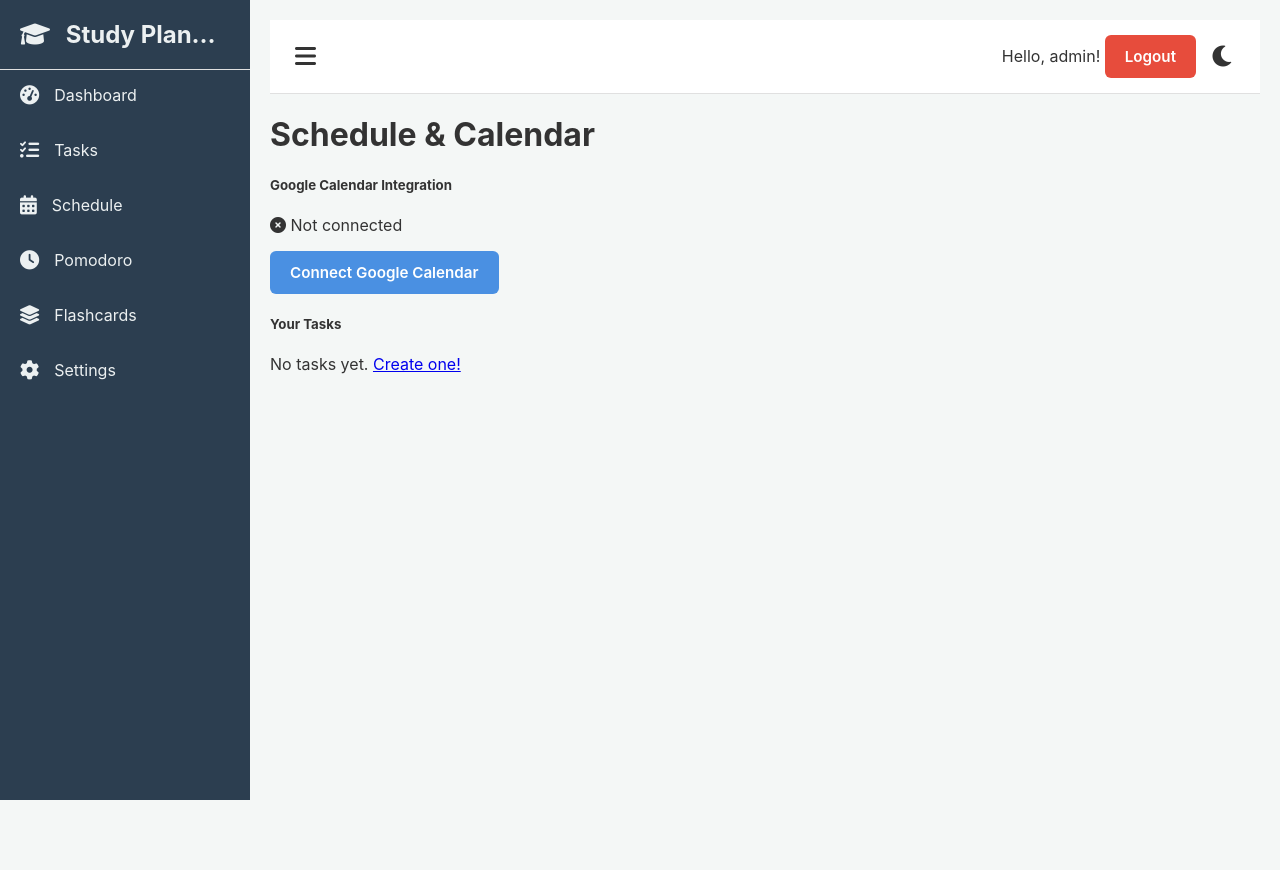
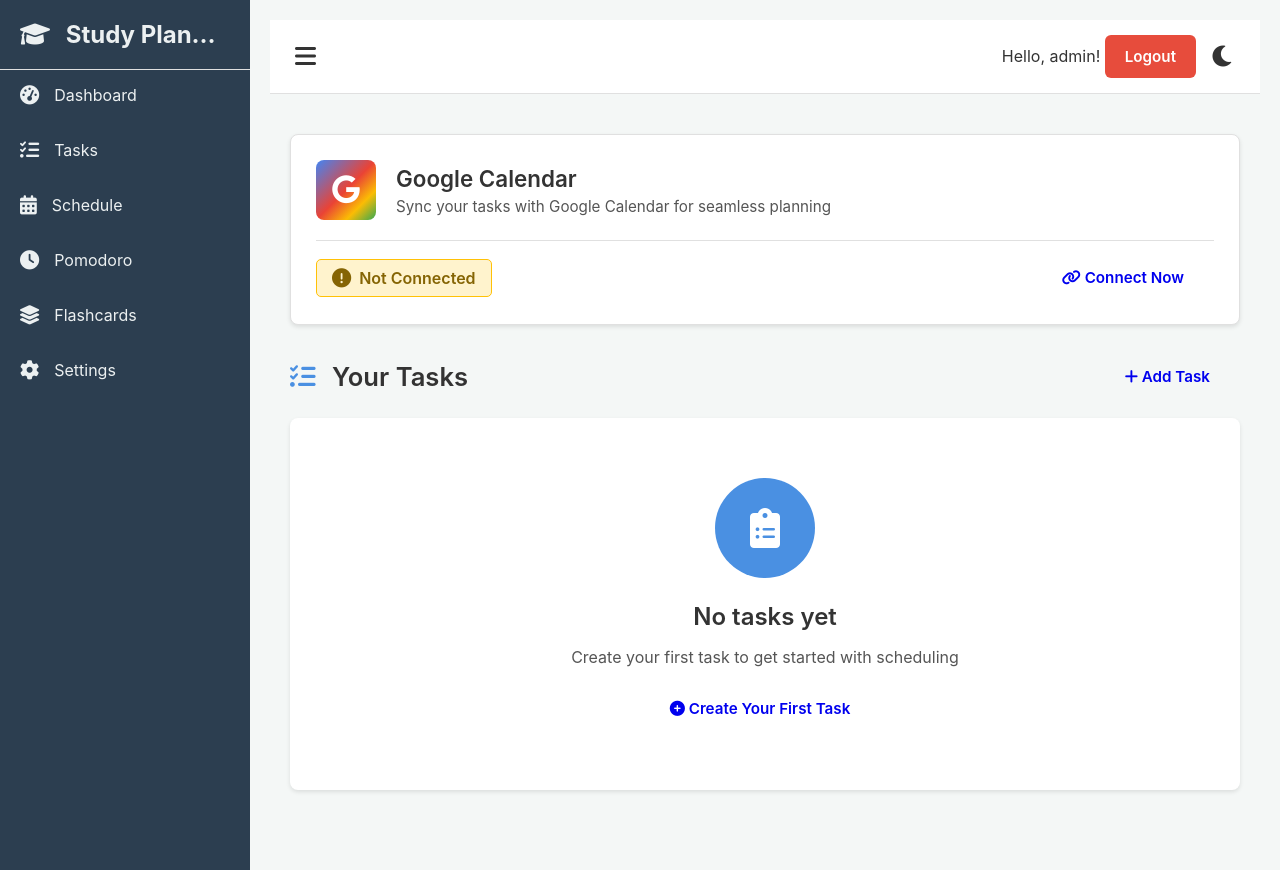
Before and after one commit to StudyPlannerJM/Final-project, a Flask app: page /schedule in a window 1280 px wide. Before the commit the page ends 800 px from the top, so only its background shows below. Run offline with Flask 3, Linux system fonts and the light colour scheme; a user stored in the database is signed in.

Commit message:
style added to schedule/calendar

```diff
--- /dev/null
+++ b/app/static/css/schedule.css
@@ -0,0 +1,531 @@
+/* Schedule & Calendar Page */
+.schedule-container {
+    padding: 20px;
+}
+
+/* Google Calendar Integration Card */
+.calendar-integration-card {
+    background-color: var(--bg-color-secondary);
+    border-radius: 8px;
+    padding: 25px;
+    margin-bottom: 30px;
+    box-shadow: 0 2px 4px rgba(0, 0, 0, 0.1);
+    border: 1px solid var(--border-color);
+}
+
+.integration-header {
+    display: flex;
+    align-items: center;
+    gap: 20px;
+    margin-bottom: 20px;
+}
+
+.integration-icon {
+    width: 60px;
+    height: 60px;
+    background: linear-gradient(135deg, #4285f4 0%, #ea4335 50%, #fbbc04 75%, #34a853 100%);
+    border-radius: 8px;
+    display: flex;
+    align-items: center;
+    justify-content: center;
+    flex-shrink: 0;
+}
+
+.integration-icon i {
+    font-size: 1.8rem;
+    color: white;
+}
+
+.integration-info h3 {
+    margin: 0 0 5px 0;
+    font-size: 1.4rem;
+    font-weight: 600;
+    color: var(--text-color-primary);
+}
+
+.integration-info p {
+    margin: 0;
+    color: var(--text-color-secondary);
+    font-size: 0.95rem;
+}
+
+.integration-status {
+    display: flex;
+    align-items: center;
+    justify-content: space-between;
+    padding-top: 15px;
+    border-top: 1px solid var(--border-color);
+    gap: 15px;
+}
+
+.status-indicator {
+    display: inline-flex;
+    align-items: center;
+    gap: 8px;
+    font-weight: 600;
+    padding: 8px 15px;
+    border-radius: 5px;
+}
+
+.status-indicator.connected {
+    background-color: #d1ecf1;
+    color: #0c5460;
+    border: 1px solid #17a2b8;
+}
+
+.status-indicator.disconnected {
+    background-color: #fff3cd;
+    color: #856404;
+    border: 1px solid #ffc107;
+}
+
+body.dark-theme .status-indicator.connected {
+    background-color: #1e3e4a;
+    color: #a8cbd5;
+}
+
+body.dark-theme .status-indicator.disconnected {
+    background-color: #4a3e1e;
+    color: #d5cba8;
+}
+
+.status-indicator i {
+    font-size: 1.2rem;
+}
+
+/* Section Headers */
+.section-header {
+    display: flex;
+    justify-content: space-between;
+    align-items: center;
+    margin-bottom: 20px;
+}
+
+.section-header h2 {
+    margin: 0;
+    color: var(--text-color-primary);
+    font-size: 1.6rem;
+    font-weight: 600;
+}
+
+.section-header h2 i {
+    color: var(--accent-color);
+    margin-right: 10px;
+}
+
+.event-count {
+    background-color: var(--accent-color);
+    color: white;
+    padding: 6px 15px;
+    border-radius: 20px;
+    font-weight: 600;
+    font-size: 0.9rem;
+}
+
+/* Tasks Section */
+.tasks-section {
+    margin-bottom: 40px;
+}
+
+.tasks-grid {
+    display: grid;
+    grid-template-columns: repeat(auto-fill, minmax(350px, 1fr));
+    gap: 20px;
+}
+
+.task-card {
+    background-color: var(--bg-color-secondary);
+    border-radius: 8px;
+    padding: 20px;
+    box-shadow: 0 2px 4px rgba(0, 0, 0, 0.1);
+    border: 1px solid var(--border-color);
+    transition: all 0.2s ease;
+}
+
+.task-card:hover {
+    box-shadow: 0 4px 8px rgba(0, 0, 0, 0.15);
+    transform: translateY(-2px);
+}
+
+.task-card.synced {
+    border-left: 4px solid #17a2b8;
+}
+
+.task-card-header {
+    display: flex;
+    justify-content: space-between;
+    align-items: flex-start;
+    margin-bottom: 15px;
+    gap: 10px;
+}
+
+.task-title-section h4 {
+    margin: 0 0 8px 0;
+    font-size: 1.2rem;
+    font-weight: 600;
+    color: var(--text-color-primary);
+}
+
+.task-status {
+    display: inline-flex;
+    align-items: center;
+    gap: 6px;
+    padding: 5px 12px;
+    border-radius: 4px;
+    font-size: 0.85rem;
+    font-weight: 600;
+}
+
+.status-done {
+    background-color: #d1ecf1;
+    color: #0c5460;
+}
+
+.status-doing {
+    background-color: #fff3cd;
+    color: #856404;
+}
+
+.status-todo {
+    background-color: var(--border-color);
+    color: var(--text-color-secondary);
+}
+
+body.dark-theme .status-done {
+    background-color: #1e3e4a;
+    color: #a8cbd5;
+}
+
+body.dark-theme .status-doing {
+    background-color: #4a3e1e;
+    color: #d5cba8;
+}
+
+.sync-badge {
+    width: 35px;
+    height: 35px;
+    background-color: #17a2b8;
+    border-radius: 50%;
+    display: flex;
+    align-items: center;
+    justify-content: center;
+    flex-shrink: 0;
+}
+
+.sync-badge i {
+    color: white;
+    font-size: 0.95rem;
+}
+
+.task-card-body {
+    margin-bottom: 15px;
+}
+
+.info-item {
+    display: flex;
+    align-items: center;
+    gap: 8px;
+    padding: 10px;
+    background-color: var(--bg-color-primary);
+    border-radius: 5px;
+    border: 1px solid var(--border-color);
+}
+
+.info-item i {
+    color: var(--accent-color);
+    font-size: 1rem;
+}
+
+.info-label {
+    font-weight: 600;
+    color: var(--text-color-secondary);
+    font-size: 0.85rem;
+}
+
+.info-value {
+    color: var(--text-color-primary);
+    font-weight: 600;
+    font-size: 0.9rem;
+}
+
+.info-value.muted {
+    color: var(--text-color-secondary);
+    font-style: italic;
+    font-weight: 400;
+}
+
+.task-card-footer {
+    display: flex;
+    gap: 8px;
+    flex-wrap: wrap;
+}
+
+.btn-action {
+    flex: 1;
+    min-width: 100px;
+    padding: 8px 12px;
+    border-radius: 5px;
+    border: none;
+    font-weight: 600;
+    cursor: pointer;
+    transition: background-color 0.3s ease;
+    display: flex;
+    align-items: center;
+    justify-content: center;
+    gap: 6px;
+    font-size: 0.9rem;
+}
+
+.btn-action:hover {
+    opacity: 0.9;
+}
+
+.btn-sync {
+    background-color: var(--accent-color);
+    color: white;
+}
+
+.btn-update {
+    background-color: #17a2b8;
+    color: white;
+}
+
+.btn-remove {
+    background-color: #e74c3c;
+    color: white;
+}
+
+.calendar-required {
+    width: 100%;
+    text-align: center;
+    padding: 10px;
+    background-color: #fff3cd;
+    border-radius: 5px;
+    color: #856404;
+    display: flex;
+    align-items: center;
+    justify-content: center;
+    gap: 6px;
+    font-size: 0.9rem;
+    font-weight: 600;
+    border: 1px solid #ffc107;
+}
+
+body.dark-theme .calendar-required {
+    background-color: #4a3e1e;
+    color: #d5cba8;
+}
+
+/* Empty States */
+.empty-state,
+.empty-events {
+    text-align: center;
+    padding: 60px 30px;
+    background-color: var(--bg-color-secondary);
+    border-radius: 8px;
+    box-shadow: 0 2px 4px rgba(0, 0, 0, 0.1);
+}
+
+.empty-icon {
+    width: 100px;
+    height: 100px;
+    background-color: var(--accent-color);
+    border-radius: 50%;
+    display: flex;
+    align-items: center;
+    justify-content: center;
+    margin: 0 auto 20px;
+}
+
+.empty-icon i {
+    font-size: 2.5rem;
+    color: white;
+}
+
+.empty-state h3,
+.empty-events h3 {
+    font-size: 1.5rem;
+    font-weight: 600;
+    color: var(--text-color-primary);
+    margin-bottom: 10px;
+}
+
+.empty-state p,
+.empty-events p {
+    font-size: 1rem;
+    color: var(--text-color-secondary);
+    margin-bottom: 20px;
+}
+
+/* Calendar Events Section */
+.calendar-events-section {
+    margin-bottom: 40px;
+}
+
+.events-timeline {
+    position: relative;
+    padding-left: 30px;
+}
+
+.events-timeline::before {
+    content: '';
+    position: absolute;
+    left: 0;
+    top: 0;
+    bottom: 0;
+    width: 3px;
+    background-color: var(--accent-color);
+    border-radius: 2px;
+}
+
+.event-card {
+    background-color: var(--bg-color-secondary);
+    border-radius: 8px;
+    padding: 20px;
+    margin-bottom: 15px;
+    box-shadow: 0 2px 4px rgba(0, 0, 0, 0.1);
+    border: 1px solid var(--border-color);
+    position: relative;
+    transition: all 0.2s ease;
+}
+
+.event-card:hover {
+    box-shadow: 0 4px 8px rgba(0, 0, 0, 0.15);
+    transform: translateX(5px);
+}
+
+.event-indicator {
+    position: absolute;
+    left: -38px;
+    top: 25px;
+    width: 12px;
+    height: 12px;
+    background-color: var(--bg-color-secondary);
+    border: 3px solid var(--accent-color);
+    border-radius: 50%;
+}
+
+.event-header {
+    display: flex;
+    justify-content: space-between;
+    align-items: flex-start;
+    margin-bottom: 10px;
+    gap: 15px;
+}
+
+.event-header h4 {
+    font-size: 1.1rem;
+    font-weight: 600;
+    color: var(--text-color-primary);
+    margin: 0;
+    flex: 1;
+}
+
+.event-time {
+    display: flex;
+    align-items: center;
+    gap: 6px;
+    color: var(--accent-color);
+    font-weight: 600;
+    font-size: 0.9rem;
+    white-space: nowrap;
+}
+
+.event-time i {
+    font-size: 0.95rem;
+}
+
+.all-day-badge {
+    background-color: var(--accent-color);
+    color: white;
+    padding: 3px 10px;
+    border-radius: 4px;
+    font-size: 0.8rem;
+    margin-left: 6px;
+}
+
+.event-description {
+    color: var(--text-color-secondary);
+    font-size: 0.95rem;
+    line-height: 1.5;
+    margin: 0;
+    padding-top: 10px;
+    border-top: 1px solid var(--border-color);
+}
+
+/* Loading States */
+.btn-action.loading {
+    pointer-events: none;
+    opacity: 0.6;
+    position: relative;
+}
+
+.btn-action.loading span {
+    visibility: hidden;
+}
+
+.btn-action.loading::after {
+    content: '';
+    position: absolute;
+    width: 16px;
+    height: 16px;
+    border: 2px solid white;
+    border-radius: 50%;
+    border-top-color: transparent;
+    animation: spin 0.6s linear infinite;
+}
+
+@keyframes spin {
+    to {
+        transform: rotate(360deg);
+    }
+}
+
+/* Responsive Design */
+@media (max-width: 768px) {
+    .schedule-container {
+        padding: 15px;
+    }
+
+    .integration-header {
+        flex-direction: column;
+        align-items: flex-start;
+    }
+
+    .integration-status {
+        flex-direction: column;
+        align-items: stretch;
+    }
+
+    .status-indicator {
+        justify-content: center;
+    }
+
+    .btn {
+        width: 100%;
+        justify-content: center;
+    }
+
+    .section-header {
+        flex-direction: column;
+        align-items: flex-start;
+        gap: 10px;
+    }
+
+    .tasks-grid {
+        grid-template-columns: 1fr;
+    }
+
+    .event-header {
+        flex-direction: column;
+        gap: 8px;
+    }
+
+    .task-card-footer {
+        flex-direction: column;
+    }
+
+    .btn-action {
+        width: 100%;
+    }
+}
--- a/app/templates/schedule.html
+++ b/app/templates/schedule.html
@@ -1,140 +1,172 @@
 <!DOCTYPE html>
 {% extends "base.html" %}
 
+{% block head_extra %}
+<link rel="stylesheet" href="{{ url_for('static', filename='css/schedule.css') }}">
+{% endblock %}
+
 {% block content %}
-<div class="container mt-4">
-    <h1>Schedule & Calendar</h1>
-
-    <!-- Google Calendar Connection Status -->
-    <div class="card mb-4">
-        <div class="card-body">
-            <h5 class="card-title">Google Calendar Integration</h5>
+<div class="schedule-container">
+    <!-- Google Calendar Connection Card -->
+    <div class="calendar-integration-card">
+        <div class="integration-header">
+            <div class="integration-icon">
+                <i class="fab fa-google"></i>
+            </div>
+            <div class="integration-info">
+                <h3>Google Calendar</h3>
+                <p>Sync your tasks with Google Calendar for seamless planning</p>
+            </div>
+        </div>
+        <div class="integration-status">
             {% if calendar_connected %}
-                <p class="text-success">
-                    <i class="fas fa-check-circle"></i> Connected to Google Calendar
-                </p>
-                <a href="{{ url_for('main.disconnect_google') }}" class="btn btn-warning">
-                    Disconnect Google Calendar
+                <div class="status-indicator connected">
+                    <i class="fas fa-check-circle"></i>
+                    <span>Connected</span>
+                </div>
+                <a href="{{ url_for('main.disconnect_google') }}" class="btn btn-disconnect">
+                    <i class="fas fa-unlink"></i>
+                    Disconnect
                 </a>
             {% else %}
-                <p class="text-muted">
-                    <i class="fas fa-times-circle"></i> Not connected
-                </p>
-                <a href="{{ url_for('main.authorize_google') }}" class="btn btn-primary">
-                    Connect Google Calendar
+                <div class="status-indicator disconnected">
+                    <i class="fas fa-exclamation-circle"></i>
+                    <span>Not Connected</span>
+                </div>
+                <a href="{{ url_for('main.authorize_google') }}" class="btn btn-connect">
+                    <i class="fas fa-link"></i>
+                    Connect Now
                 </a>
             {% endif %}
         </div>
     </div>
 
-    <!-- User Tasks Section -->
-    <div class="card mb-4">
-        <div class="card-header">
-            <h5>Your Tasks</h5>
+    <!-- Tasks Grid Section -->
+    <div class="tasks-section">
+        <div class="section-header">
+            <h2><i class="fas fa-tasks"></i> Your Tasks</h2>
+            <a href="{{ url_for('main.add_task') }}" class="btn btn-add-task">
+                <i class="fas fa-plus"></i> Add Task
+            </a>
         </div>
-        <div class="card-body">
+
         {% if tasks %}
-                <div class="table-responsive">
-                    <table class="table table-hover">
-                        <thead>
-                            <tr>
-                                <th>Title</th>
-                                <th>Due Date</th>
-                                <th>Status</th>
-                                <th>Calendar</th>
-                                <th>Actions</th>
-                            </tr>
-                        </thead>
-                        <tbody>
+            <div class="tasks-grid">
                 {% for task in tasks %}
-                            <tr>
-                                <td>{{ task.title }}</td>
-                                <td>
+                <div class="task-card {{ 'synced' if task.synced_to_calendar else '' }}">
+                    <div class="task-card-header">
+                        <div class="task-title-section">
+                            <h4>{{ task.title }}</h4>
+                            <span class="task-status status-{{ task.status }}">
+                                <i class="fas fa-{{ 'check-circle' if task.status == 'done' else 'clock' if task.status == 'doing' else 'circle' }}"></i>
+                                {{ task.status.title() }}
+                            </span>
+                        </div>
+                        {% if task.synced_to_calendar %}
+                            <div class="sync-badge">
+                                <i class="fas fa-sync-alt"></i>
+                            </div>
+                        {% endif %}
+                    </div>
+
+                    <div class="task-card-body">
+                        <div class="task-info">
+                            <div class="info-item">
+                                <i class="fas fa-calendar"></i>
+                                <span class="info-label">Due Date:</span>
                                 {% if task.due_date %}
-                                        {{ task.due_date.strftime('%Y-%m-%d %H:%M') }}
+                                    <span class="info-value">{{ task.due_date.strftime('%b %d, %Y at %I:%M %p') }}</span>
                                 {% else %}
-                                        <span class="text-muted">No due date</span>
+                                    <span class="info-value muted">No due date</span>
                                 {% endif %}
-                                </td>
-                                <td>
-                                    <span class="badge bg-{{ 'success' if task.status == 'done' else 'warning' if task.status == 'doing' else 'secondary' }}">
-                                        {{ task.status }}
-                                    </span>
-                                </td>
-                                <td>
-                                    {% if task.synced_to_calendar %}
-                                        <span class="text-success">
-                                            <i class="fas fa-calendar-check"></i> Synced
-                                        </span>
-                                    {% else %}
-                                        <span class="text-muted">
-                                            <i class="far fa-calendar"></i> Not synced
-                                        </span>
-                                    {% endif %}
-                                </td>
-                                <td>
+                            </div>
+                        </div>
+                    </div>
+
+                    <div class="task-card-footer">
                         {% if calendar_connected %}
                             {% if not task.synced_to_calendar %}
-                                            <button class="btn btn-sm btn-primary sync-task"
-                                                    data-task-id="{{ task.id }}">
-                                                Sync to Calendar
+                                <button class="btn-action btn-sync sync-task" data-task-id="{{ task.id }}">
+                                    <i class="fas fa-cloud-upload-alt"></i>
+                                    <span>Sync to Calendar</span>
                                 </button>
                             {% else %}
-                                            <button class="btn btn-sm btn-secondary sync-task"
-                                                    data-task-id="{{ task.id }}">
-                                                Update in Calendar
+                                <button class="btn-action btn-update sync-task" data-task-id="{{ task.id }}">
+                                    <i class="fas fa-sync"></i>
+                                    <span>Update</span>
                                 </button>
-                                            <button class="btn btn-sm btn-danger remove-task"
-                                                    data-task-id="{{ task.id }}">
-                                                Remove from Calendar
+                                <button class="btn-action btn-remove remove-task" data-task-id="{{ task.id }}">
+                                    <i class="fas fa-trash-alt"></i>
+                                    <span>Remove</span>
                                 </button>
                             {% endif %}
                         {% else %}
-                                        <span class="text-muted small">Connect calendar first</span>
+                            <div class="calendar-required">
+                                <i class="fas fa-info-circle"></i>
+                                <span>Connect Google Calendar to sync</span>
+                            </div>
                         {% endif %}
-                                </td>
-                            </tr>
+                    </div>
+                </div>
                 {% endfor %}
-                        </tbody>
-                    </table>
             </div>
         {% else %}
-                <p class="text-muted">No tasks yet. <a href="{{ url_for('main.add_task') }}">Create one!</a></p>
+            <div class="empty-state">
+                <div class="empty-icon">
+                    <i class="fas fa-clipboard-list"></i>
+                </div>
+                <h3>No tasks yet</h3>
+                <p>Create your first task to get started with scheduling</p>
+                <a href="{{ url_for('main.add_task') }}" class="btn btn-primary-large">
+                    <i class="fas fa-plus-circle"></i>
+                    Create Your First Task
+                </a>
+            </div>
         {% endif %}
-        </div>
     </div>
 
     <!-- Google Calendar Events Section -->
     {% if calendar_connected %}
-    <div class="card">
-        <div class="card-header">
-            <h5>Upcoming Events from Google Calendar</h5>
+    <div class="calendar-events-section">
+        <div class="section-header">
+            <h2><i class="fab fa-google"></i> Upcoming Google Calendar Events</h2>
+            <span class="event-count">{{ calendar_events|length if calendar_events else 0 }} events</span>
         </div>
-        <div class="card-body">
+
         {% if calendar_events %}
-                <div class="list-group">
+            <div class="events-timeline">
                 {% for event in calendar_events %}
-                    <div class="list-group-item">
-                        <div class="d-flex w-100 justify-content-between">
-                            <h6 class="mb-1">{{ event.get('summary', 'No title') }}</h6>
-                            <small>
+                <div class="event-card">
+                    <div class="event-indicator"></div>
+                    <div class="event-content">
+                        <div class="event-header">
+                            <h4>{{ event.get('summary', 'No title') }}</h4>
+                            <div class="event-time">
+                                <i class="fas fa-clock"></i>
                                 {% if event.get('start', {}).get('dateTime') %}
                                     {{ event['start']['dateTime'][:16].replace('T', ' ') }}
                                 {% elif event.get('start', {}).get('date') %}
-                                    {{ event['start']['date'] }} (All day)
+                                    <span class="all-day">{{ event['start']['date'] }}</span>
+                                    <span class="all-day-badge">All Day</span>
                                 {% endif %}
-                            </small>
+                            </div>
                         </div>
                         {% if event.get('description') %}
-                        <p class="mb-1 small text-muted">{{ event['description'] }}</p>
+                        <p class="event-description">{{ event['description'] }}</p>
                         {% endif %}
+                    </div>
                 </div>
                 {% endfor %}
             </div>
         {% else %}
-                <p class="text-muted">No upcoming events in your Google Calendar.</p>
+            <div class="empty-events">
+                <div class="empty-icon">
+                    <i class="far fa-calendar-times"></i>
+                </div>
+                <h3>No upcoming events</h3>
+                <p>Your Google Calendar is clear. Enjoy your free time!</p>
+            </div>
         {% endif %}
-        </div>
     </div>
     {% endif %}
 </div>
--- a/run.py
+++ b/run.py
@@ -25,6 +25,6 @@ with app.app_context():
         print("Admin created: admin@admin.com / admin")
 if __name__ == '__main__':
     try:
-        app.run(debug=True)
+        app.run(debug=False)
     except KeyboardInterrupt:
         print("\nServer stopped gracefully.")
```
Lines whose indentation alone changed are shown as unchanged.
